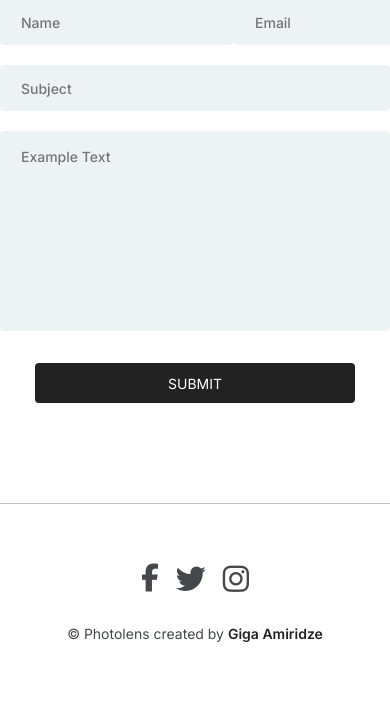
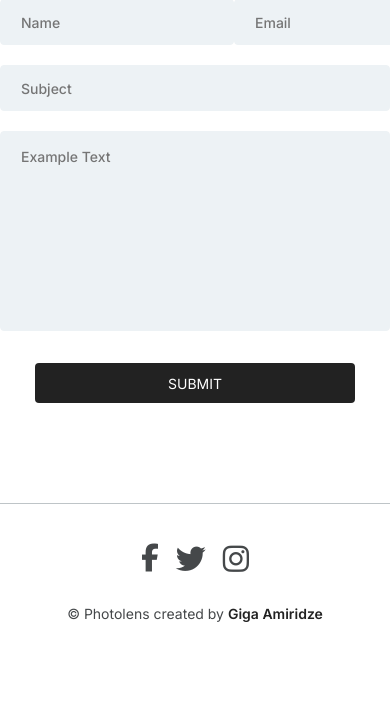
Before and after one commit to gigaamiridze/Photolens, a Flask app: page /contact in a window 390 px wide; the page is wider, and only the part inside the window is pictured. Shown: the part 264-968 px from the top of that part. After the commit the page ends 886 px from the top of that part, so only its background shows below. Run offline with Flask 2, Linux system fonts and the light colour scheme; some libraries are stand-ins or nearby versions.

Commit message:
added footer responsive

```diff
--- a/static/css/style.css
+++ b/static/css/style.css
@@ -1172,10 +1172,27 @@ body.open {
 .footer-box {
   padding: 60px 0 60px 0;
 }
+@media only screen and (max-width: 768px) {
+  .footer-box {
+    padding-top: 40px;
+    padding-bottom: 40px;
+  }
+}
+@media only screen and (max-width: 380px) {
+  .footer-box {
+    padding-top: 30px;
+    padding-bottom: 30px;
+  }
+}
 .footer-box .social-icons {
   display: flex;
   justify-content: center;
   margin-bottom: 30px;
+}
+@media only screen and (max-width: 380px) {
+  .footer-box .social-icons {
+    margin-bottom: 20px;
+  }
 }
 .footer-box .social-icons .icon {
   font-size: 30px;
--- a/static/sass/main/_homePage.scss
+++ b/static/sass/main/_homePage.scss
@@ -678,10 +678,19 @@ body {
 // footer
 .footer-box {
     padding: $px60 0 $px60 0;
+    @include responsive(tablet) {
+        padding-top: $px40;
+        padding-bottom: $px40;
+    }
+    @include responsive(phone-port-md) {
+        padding-top: $px30;
+        padding-bottom: $px30;
+    }
     .social-icons {
         @include display (flex);
         justify-content: center;
         margin-bottom: $px30;
+        @include responsive(phone-port-md) { margin-bottom: $px20; }
         .icon {
             font-size: $px30;
             color: $dark-gray;
```
